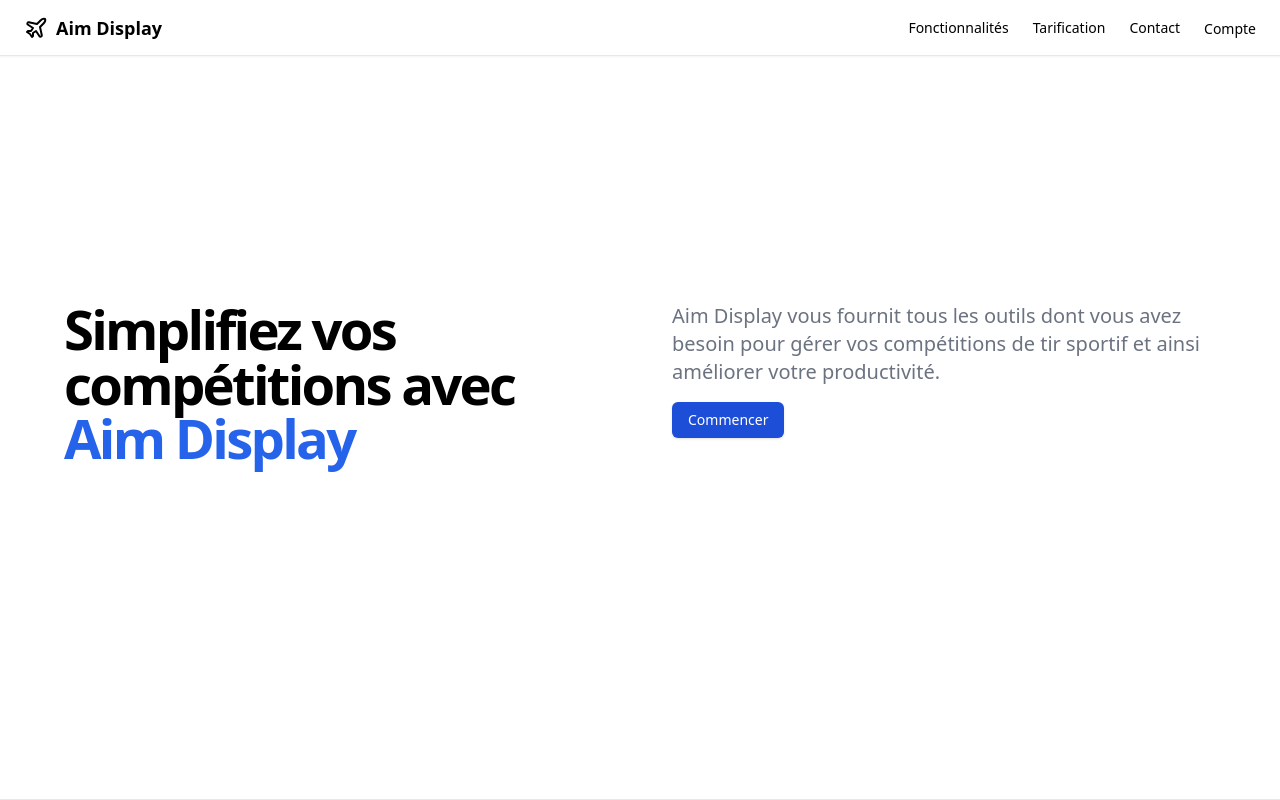
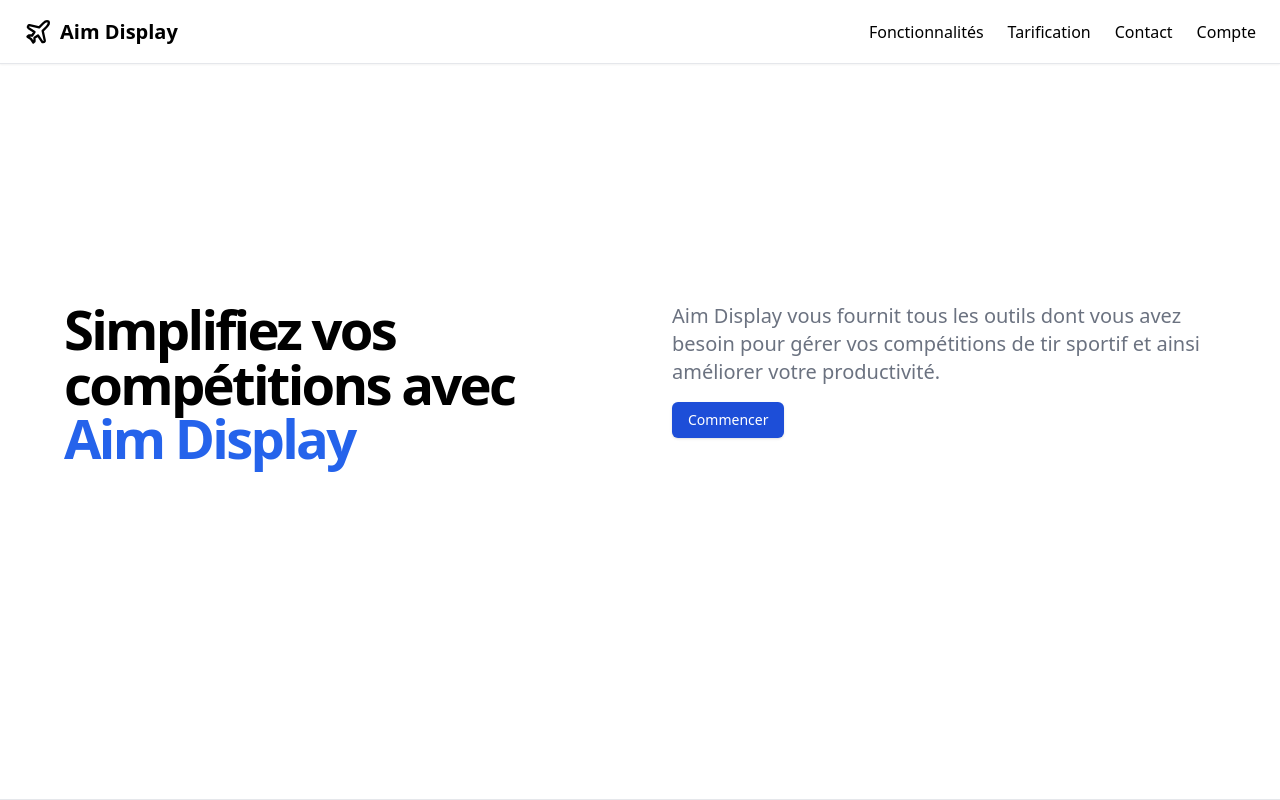
Before and after one commit to HugoErb/Site-AimDisplay, an Angular app: page /home in a window 1280 px wide. Shown: the top 800 px of the page. Built offline with nearby package versions, Linux system fonts and the light colour scheme.

Commit message:
augmentation taille header + tentative de fix compte menu

```diff
--- a/src/app/home/home.component.html
+++ b/src/app/home/home.component.html
@@ -1,31 +1,38 @@
-<header class="px-4 lg:px-6 h-14 flex items-center fixed w-full bg-white z-50 shadow-sm border-b border-gray-200"><a
-    class="flex items-center justify-center" href="#"><svg xmlns="http://www.w3.org/2000/svg" width="24" height="24"
-      viewBox="0 0 24 24" fill="none" stroke="currentColor" stroke-width="2" stroke-linecap="round"
-      stroke-linejoin="round" class="h-6 w-6 mr-2" data-darkreader-inline-stroke=""
-      style="--darkreader-inline-stroke: currentColor;">
+<header class="px-4 lg:px-6 h-16 flex items-center fixed w-full bg-white z-50 shadow-sm border-b border-gray-200">
+  <a class="flex items-center justify-center" href="#">
+    <svg xmlns="http://www.w3.org/2000/svg" width="28" height="28" viewBox="0 0 24 24" fill="none" stroke="currentColor"
+      stroke-width="2" stroke-linecap="round" stroke-linejoin="round" class="h-7 w-7 mr-2"
+      data-darkreader-inline-stroke="" style="--darkreader-inline-stroke: currentColor;">
       <path
         d="M17.8 19.2 16 11l3.5-3.5C21 6 21.5 4 21 3c-1-.5-3 0-4.5 1.5L13 8 4.8 6.2c-.5-.1-.9.1-1.1.5l-.3.5c-.2.5-.1 1 .3 1.3L9 12l-2 3H4l-1 1 3 2 2 3 1-1v-3l3-2 3.5 5.3c.3.4.8.5 1.3.3l.5-.2c.4-.3.6-.7.5-1.2z">
       </path>
-    </svg><span class="text-lg font-semibold">Aim Display</span></a>
+    </svg>
+    <span class="text-xl font-semibold">Aim Display</span>
+  </a>
   <nav class="ml-auto flex gap-4 sm:gap-6 items-center">
-    <a class="text-sm font-medium hover:text-blue-600" href="#fonctionnalites">
+    <a class="text-base font-medium hover:text-blue-600" href="#fonctionnalites">
       Fonctionnalités
     </a>
-    <a class="text-sm font-medium hover:text-blue-600" href="#tarification">
+    <a class="text-base font-medium hover:text-blue-600" href="#tarification">
       Tarification
     </a>
-    <a class="text-sm font-medium hover:text-blue-600" href="#contact">
+    <a class="text-base font-medium hover:text-blue-600" href="#contact">
       Contact
     </a>
-    <div class="group relative inline-block">
-      <span class="text-sm font-medium cursor-pointer hover:text-blue-600">Compte</span>
-      <div
-        class="absolute right-0 w-48 py-2 mt-2 bg-white rounded-md shadow-xl opacity-0 group-hover:opacity-100 transition-opacity duration-200 shadow">
-        <a class="block px-4 py-2 text-sm text-gray-800 hover:bg-blue-600 hover:text-white" href="#">
+    <div class="group relative inline-block" (mouseover)="showDropdown = true" (mouseleave)="showDropdown = false">
+      <span class="text-base font-medium cursor-pointer hover:text-blue-600">Compte</span>
+      <div class="dropdown-menu absolute right-0 w-48 py-2 mt-2 bg-white rounded-md shadow-xl"
+        [style.opacity]="showDropdown ? '1' : '0'">
+        <a class="block px-4 py-2 text-sm text-gray-800 hover:bg-blue-600 hover:text-white" href="#"
+          (click)="onMenuOptionClick('Se connecter')">
           Se connecter
-        </a><a class="block px-4 py-2 text-sm text-gray-800 hover:bg-blue-600 hover:text-white" href="#">
+        </a>
+        <a class="block px-4 py-2 text-sm text-gray-800 hover:bg-blue-600 hover:text-white" href="#"
+          (click)="onMenuOptionClick('Créer un compte')">
           Créer un compte
-        </a><a class="block px-4 py-2 text-sm text-red-500 hover:bg-blue-600 hover:text-white" href="#">
+        </a>
+        <a class="block px-4 py-2 text-sm text-red-500 hover:bg-blue-600 hover:text-white" href="#"
+          (click)="onMenuOptionClick('Se déconnecter')">
           Se déconnecter
         </a>
       </div>
@@ -359,3 +366,15 @@
       Confidentialité
     </a></nav>
 </footer>
+
+<style>
+  .dropdown-menu {
+    display: none;
+    position: absolute;
+    right: 0;
+  }
+
+  .dropdown:hover .dropdown-menu {
+    display: block;
+  }
+</style>
--- a/src/app/home/home.component.ts
+++ b/src/app/home/home.component.ts
@@ -8,5 +8,13 @@ import { Component } from '@angular/core';
   styleUrl: './home.component.scss'
 })
 export class HomeComponent {
+  showDropdown: boolean = false;
 
+  constructor() { }
+
+  // Pas de changement ici
+  onMenuOptionClick(option: string): void {
+    console.log('Menu option clicked:', option);
+    // Logique pour gérer le clic sur les options du menu
+  }
 }
```
